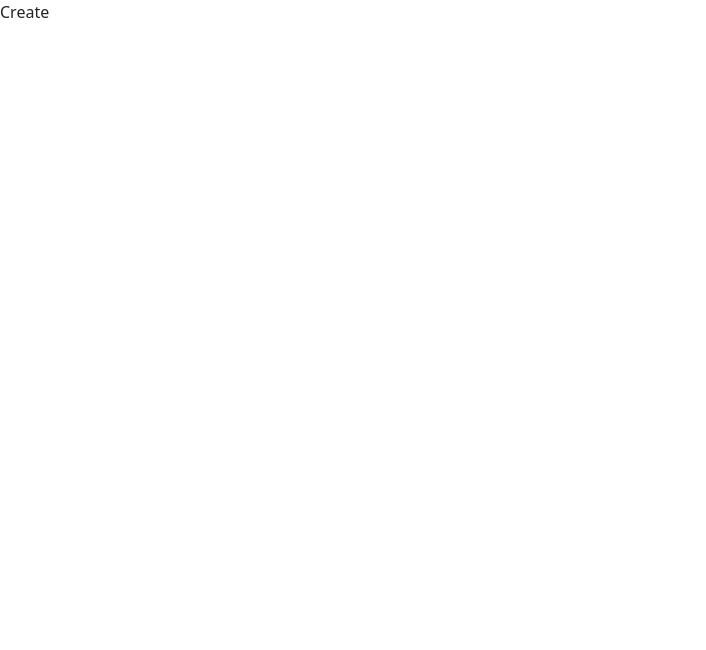
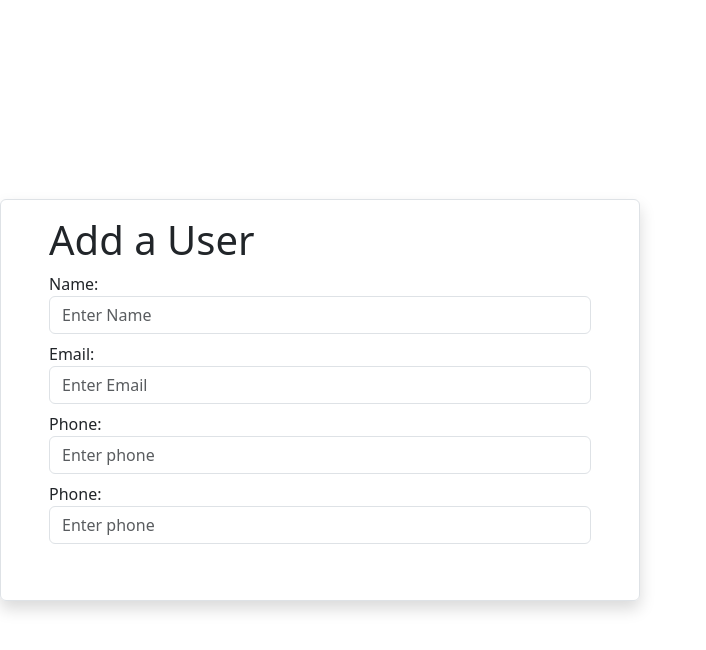
Before and after one commit to erotufelixpascal/React_CRUD, a React (Create React App) app: page /create in a window 1280 px wide. Shown: the top 650 px of the page, without its empty margins (0-706 px from the left). Built offline with nearby package versions, Linux system fonts and the light colour scheme.

Commit message:
NewFeatures

```diff
--- a/src/Components/Create.jsx
+++ b/src/Components/Create.jsx
@@ -2,7 +2,29 @@ import React from "react";
 
 function Create() {
     return (
-        <div>Create</div>
+        <div className='d-flex w-100 vh-100 justify-center-center align-items-center gb-light'>
+            <div className='w-50 border gb-white shadow px-5 pt-3 pb-5 rounded'>
+                <h1>Add a User</h1>
+                <form>
+                    <div className='mb-2'>
+                        <label htmlFor="name">Name:</label>
+                        <input type="text" name="name" className="form-control" placeholder="Enter Name" />
+                    </div>
+                    <div className='mb-2'>
+                        <label htmlFor="name">Email:</label>
+                        <input type="email" name="email" className="form-control" placeholder="Enter Email" />
+                    </div>
+                    <div className='mb-2'>
+                        <label htmlFor="name">Phone:</label>
+                        <input type="text" name="phone" className="form-control" placeholder="Enter phone" />
+                    </div>
+                    <div className='mb-2'>
+                        <label htmlFor="name">Phone:</label>
+                        <input type="text" name="phone" className="form-control" placeholder="Enter phone" />
+                    </div>
+                </form>
+            </div>
+        </div>
      );
 }
 
--- a/src/Components/Home.jsx
+++ b/src/Components/Home.jsx
@@ -17,7 +17,7 @@ function Home() {
         <div className='d-flex flex-column justify-content-center align-items-center bg-light vh-100'>
             <h1>List of Users</h1>
             <div className='w-75 rounded bg-white border shadow p-4'>
-                <div className='d-flex justify content-end'>
+                <div className='d-flex justify-content-end'>
                     <Link to ="/create" className='btn btn-success'>Add +</Link>
                 </div>
                 <table className='table table-striped'>
```
